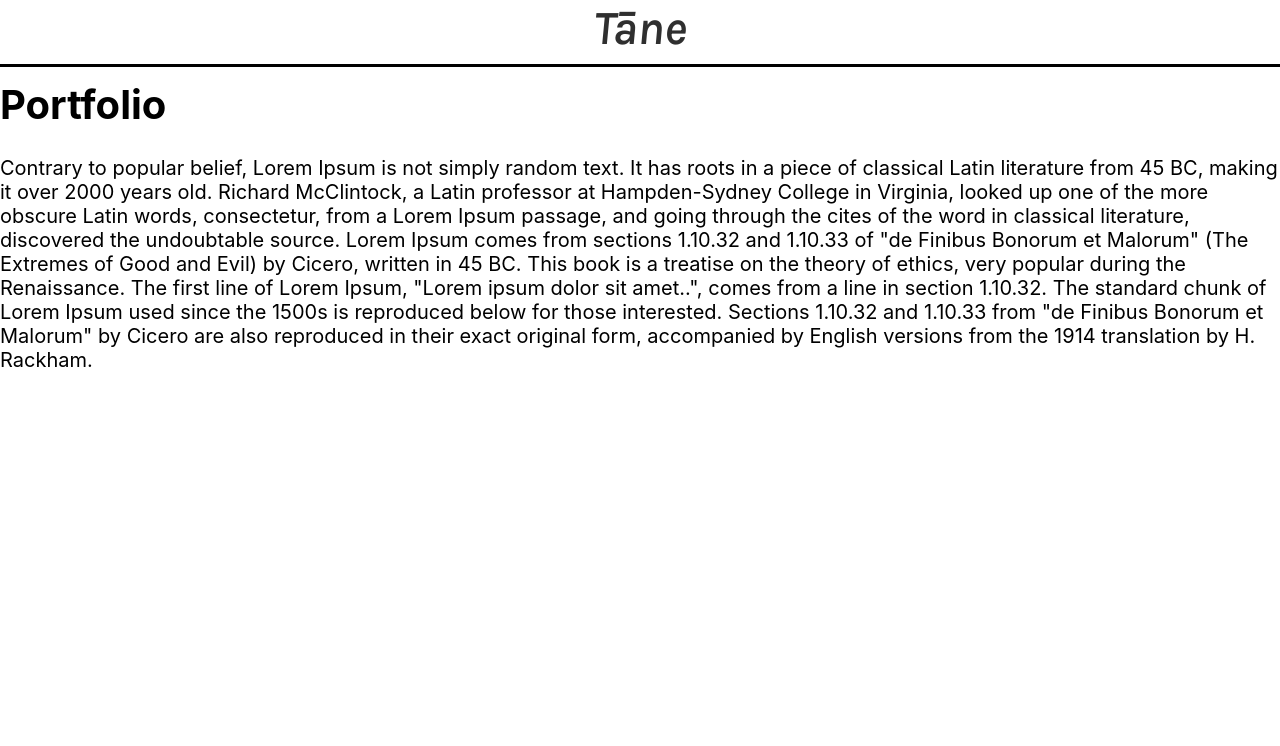
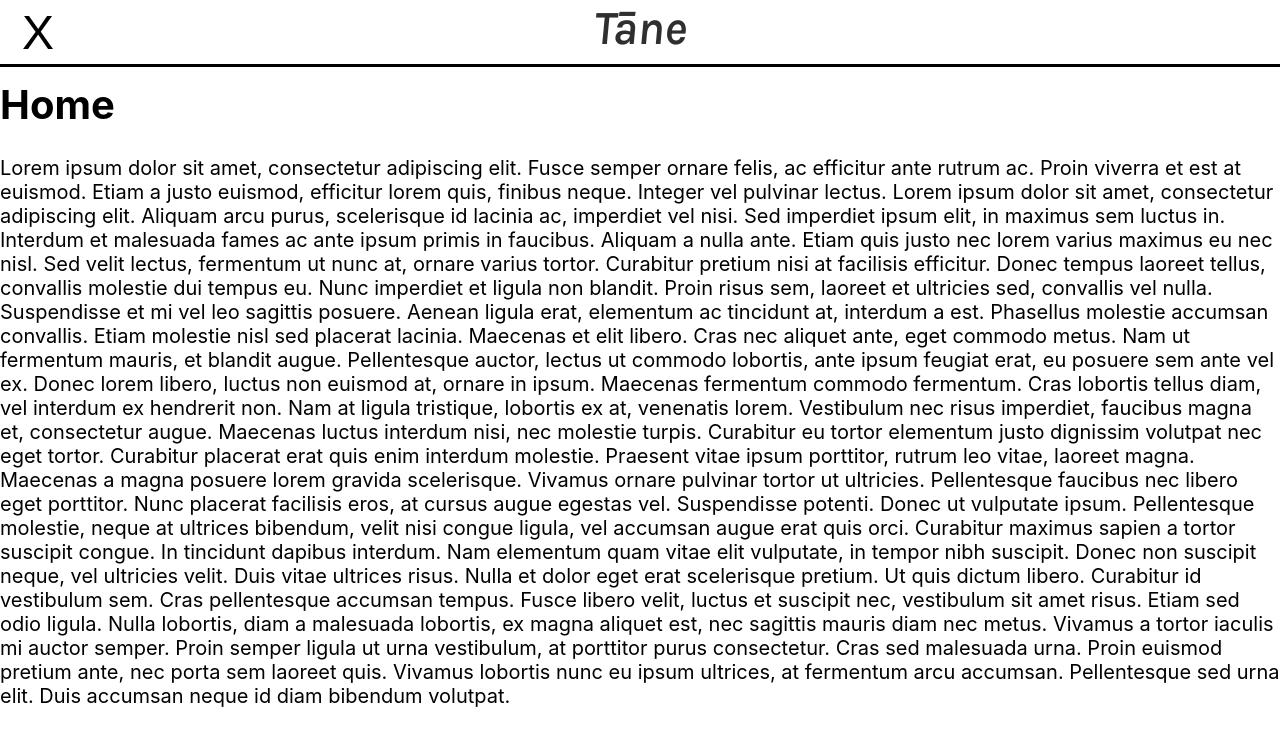
Before and after one commit to Lanruoj/Portfolio, a React (Create React App) app: page / in a window 1280 px wide. Shown: the top 746 px of the page. Built offline with nearby package versions, Linux system fonts and the light colour scheme.

Commit message:
Add MenuContext, NavBar with MenuContainer scaffold list

```diff
--- a/src/App.js
+++ b/src/App.js
@@ -1,30 +1,23 @@
+import { BrowserRouter, Routes, Route } from "react-router-dom";
 import { NavBar } from "./components/NavBar";
+import { MenuContext } from "./utils/MenuContext";
+import { useState } from "react";
+import { Home } from "./pages/Home";
+import { About } from "./pages/About";
 
 function App() {
+  const [menuVisible, setMenuVisible] = useState(false);
   return (
     <>
-      <NavBar />
-      <div>
-        <h1>Portfolio</h1>
-        <p>
-          Contrary to popular belief, Lorem Ipsum is not simply random text. It
-          has roots in a piece of classical Latin literature from 45 BC, making
-          it over 2000 years old. Richard McClintock, a Latin professor at
-          Hampden-Sydney College in Virginia, looked up one of the more obscure
-          Latin words, consectetur, from a Lorem Ipsum passage, and going
-          through the cites of the word in classical literature, discovered the
-          undoubtable source. Lorem Ipsum comes from sections 1.10.32 and
-          1.10.33 of "de Finibus Bonorum et Malorum" (The Extremes of Good and
-          Evil) by Cicero, written in 45 BC. This book is a treatise on the
-          theory of ethics, very popular during the Renaissance. The first line
-          of Lorem Ipsum, "Lorem ipsum dolor sit amet..", comes from a line in
-          section 1.10.32. The standard chunk of Lorem Ipsum used since the
-          1500s is reproduced below for those interested. Sections 1.10.32 and
-          1.10.33 from "de Finibus Bonorum et Malorum" by Cicero are also
-          reproduced in their exact original form, accompanied by English
-          versions from the 1914 translation by H. Rackham.
-        </p>
-      </div>
+      <MenuContext.Provider value={{ menuVisible, setMenuVisible }}>
+        <NavBar />
+        <Routes>
+          <Route path="/" element={<Home />} />
+          <Route path="/about" element={<About />} />
+          {/* <Route path="/projects" element={<Projects />} />
+        <Route path="/contact" element={<Contact />} /> */}
+        </Routes>
+      </MenuContext.Provider>
     </>
   );
 }
--- a/src/components/NavBar.jsx
+++ b/src/components/NavBar.jsx
@@ -1,10 +1,11 @@
+import { useState } from "react";
 import styled from "styled-components";
 import logo from "../img/tane-logo.png";
+import { useMenuContext } from "../utils/MenuContext";
 
 const NavContainer = styled.nav`
   display: flex;
   justify-content: center;
-  /* background-color: blue; */
   width: 100%;
   height: 4rem;
   position: fixed;
@@ -13,25 +14,50 @@ const NavContainer = styled.nav`
 `;
 
 const Title = styled.h1`
+  position: fixed;
   margin: 0;
-  position: fixed;
   color: #2f2f2f;
   text-align: center;
   font-family: "Karla", sans-serif;
   font-size: 3rem;
 `;
 
-// const Logo = styled.img`
-//   height: 6rem;
-// `;
+const MenuButton = styled.button`
+  background-color: rgba(255, 255, 255, 0);
+  border: none;
+  font-size: 3rem;
+  position: absolute;
+  align-self: center;
+  left: 1rem;
+`;
+
+const MenuContainer = styled.ul`
+  position: fixed;
+  background-color: white;
+`;
 
 export const NavBar = () => {
+  const { menuVisible, setMenuVisible } = useMenuContext();
+  const toggleMenu = () => {
+    menuVisible ? setMenuVisible(false) : setMenuVisible(true);
+  };
+
   return (
-    <NavContainer>
-      <Title>
-        <i>Tāne</i>
-      </Title>
-      {/* <Logo src={logo} alt="Hello" /> */}
-    </NavContainer>
+    <>
+      <NavContainer>
+        <MenuButton onClick={toggleMenu}>X</MenuButton>
+        <Title>
+          <i>Tāne</i>
+        </Title>
+      </NavContainer>
+      {menuVisible ? (
+        <MenuContainer>
+          <li>Hello</li>
+          <li>Hello</li>
+          <li>Hello</li>
+          <li>Hello</li>
+        </MenuContainer>
+      ) : null}
+    </>
   );
 };
--- /dev/null
+++ b/src/pages/About.jsx
@@ -0,0 +1,53 @@
+export const About = () => {
+  return (
+    <>
+      <h1>About</h1>
+      <p>
+        Lorem ipsum dolor sit amet, consectetur adipiscing elit. Fusce semper
+        ornare felis, ac efficitur ante rutrum ac. Proin viverra et est at
+        euismod. Etiam a justo euismod, efficitur lorem quis, finibus neque.
+        Integer vel pulvinar lectus. Lorem ipsum dolor sit amet, consectetur
+        adipiscing elit. Aliquam arcu purus, scelerisque id lacinia ac,
+        imperdiet vel nisi. Sed imperdiet ipsum elit, in maximus sem luctus in.
+        Interdum et malesuada fames ac ante ipsum primis in faucibus. Aliquam a
+        nulla ante. Etiam quis justo nec lorem varius maximus eu nec nisl. Sed
+        velit lectus, fermentum ut nunc at, ornare varius tortor. Curabitur
+        pretium nisi at facilisis efficitur. Donec tempus laoreet tellus,
+        convallis molestie dui tempus eu. Nunc imperdiet et ligula non blandit.
+        Proin risus sem, laoreet et ultricies sed, convallis vel nulla.
+        Suspendisse et mi vel leo sagittis posuere. Aenean ligula erat,
+        elementum ac tincidunt at, interdum a est. Phasellus molestie accumsan
+        convallis. Etiam molestie nisl sed placerat lacinia. Maecenas et elit
+        libero. Cras nec aliquet ante, eget commodo metus. Nam ut fermentum
+        mauris, et blandit augue. Pellentesque auctor, lectus ut commodo
+        lobortis, ante ipsum feugiat erat, eu posuere sem ante vel ex. Donec
+        lorem libero, luctus non euismod at, ornare in ipsum. Maecenas fermentum
+        commodo fermentum. Cras lobortis tellus diam, vel interdum ex hendrerit
+        non. Nam at ligula tristique, lobortis ex at, venenatis lorem.
+        Vestibulum nec risus imperdiet, faucibus magna et, consectetur augue.
+        Maecenas luctus interdum nisi, nec molestie turpis. Curabitur eu tortor
+        elementum justo dignissim volutpat nec eget tortor. Curabitur placerat
+        erat quis enim interdum molestie. Praesent vitae ipsum porttitor, rutrum
+        leo vitae, laoreet magna. Maecenas a magna posuere lorem gravida
+        scelerisque. Vivamus ornare pulvinar tortor ut ultricies. Pellentesque
+        faucibus nec libero eget porttitor. Nunc placerat facilisis eros, at
+        cursus augue egestas vel. Suspendisse potenti. Donec ut vulputate ipsum.
+        Pellentesque molestie, neque at ultrices bibendum, velit nisi congue
+        ligula, vel accumsan augue erat quis orci. Curabitur maximus sapien a
+        tortor suscipit congue. In tincidunt dapibus interdum. Nam elementum
+        quam vitae elit vulputate, in tempor nibh suscipit. Donec non suscipit
+        neque, vel ultricies velit. Duis vitae ultrices risus. Nulla et dolor
+        eget erat scelerisque pretium. Ut quis dictum libero. Curabitur id
+        vestibulum sem. Cras pellentesque accumsan tempus. Fusce libero velit,
+        luctus et suscipit nec, vestibulum sit amet risus. Etiam sed odio
+        ligula. Nulla lobortis, diam a malesuada lobortis, ex magna aliquet est,
+        nec sagittis mauris diam nec metus. Vivamus a tortor iaculis mi auctor
+        semper. Proin semper ligula ut urna vestibulum, at porttitor purus
+        consectetur. Cras sed malesuada urna. Proin euismod pretium ante, nec
+        porta sem laoreet quis. Vivamus lobortis nunc eu ipsum ultrices, at
+        fermentum arcu accumsan. Pellentesque sed urna elit. Duis accumsan neque
+        id diam bibendum volutpat.
+      </p>
+    </>
+  );
+};
--- /dev/null
+++ b/src/pages/Home.jsx
@@ -0,0 +1,53 @@
+export const Home = () => {
+  return (
+    <>
+      <h1>Home</h1>
+      <p>
+        Lorem ipsum dolor sit amet, consectetur adipiscing elit. Fusce semper
+        ornare felis, ac efficitur ante rutrum ac. Proin viverra et est at
+        euismod. Etiam a justo euismod, efficitur lorem quis, finibus neque.
+        Integer vel pulvinar lectus. Lorem ipsum dolor sit amet, consectetur
+        adipiscing elit. Aliquam arcu purus, scelerisque id lacinia ac,
+        imperdiet vel nisi. Sed imperdiet ipsum elit, in maximus sem luctus in.
+        Interdum et malesuada fames ac ante ipsum primis in faucibus. Aliquam a
+        nulla ante. Etiam quis justo nec lorem varius maximus eu nec nisl. Sed
+        velit lectus, fermentum ut nunc at, ornare varius tortor. Curabitur
+        pretium nisi at facilisis efficitur. Donec tempus laoreet tellus,
+        convallis molestie dui tempus eu. Nunc imperdiet et ligula non blandit.
+        Proin risus sem, laoreet et ultricies sed, convallis vel nulla.
+        Suspendisse et mi vel leo sagittis posuere. Aenean ligula erat,
+        elementum ac tincidunt at, interdum a est. Phasellus molestie accumsan
+        convallis. Etiam molestie nisl sed placerat lacinia. Maecenas et elit
+        libero. Cras nec aliquet ante, eget commodo metus. Nam ut fermentum
+        mauris, et blandit augue. Pellentesque auctor, lectus ut commodo
+        lobortis, ante ipsum feugiat erat, eu posuere sem ante vel ex. Donec
+        lorem libero, luctus non euismod at, ornare in ipsum. Maecenas fermentum
+        commodo fermentum. Cras lobortis tellus diam, vel interdum ex hendrerit
+        non. Nam at ligula tristique, lobortis ex at, venenatis lorem.
+        Vestibulum nec risus imperdiet, faucibus magna et, consectetur augue.
+        Maecenas luctus interdum nisi, nec molestie turpis. Curabitur eu tortor
+        elementum justo dignissim volutpat nec eget tortor. Curabitur placerat
+        erat quis enim interdum molestie. Praesent vitae ipsum porttitor, rutrum
+        leo vitae, laoreet magna. Maecenas a magna posuere lorem gravida
+        scelerisque. Vivamus ornare pulvinar tortor ut ultricies. Pellentesque
+        faucibus nec libero eget porttitor. Nunc placerat facilisis eros, at
+        cursus augue egestas vel. Suspendisse potenti. Donec ut vulputate ipsum.
+        Pellentesque molestie, neque at ultrices bibendum, velit nisi congue
+        ligula, vel accumsan augue erat quis orci. Curabitur maximus sapien a
+        tortor suscipit congue. In tincidunt dapibus interdum. Nam elementum
+        quam vitae elit vulputate, in tempor nibh suscipit. Donec non suscipit
+        neque, vel ultricies velit. Duis vitae ultrices risus. Nulla et dolor
+        eget erat scelerisque pretium. Ut quis dictum libero. Curabitur id
+        vestibulum sem. Cras pellentesque accumsan tempus. Fusce libero velit,
+        luctus et suscipit nec, vestibulum sit amet risus. Etiam sed odio
+        ligula. Nulla lobortis, diam a malesuada lobortis, ex magna aliquet est,
+        nec sagittis mauris diam nec metus. Vivamus a tortor iaculis mi auctor
+        semper. Proin semper ligula ut urna vestibulum, at porttitor purus
+        consectetur. Cras sed malesuada urna. Proin euismod pretium ante, nec
+        porta sem laoreet quis. Vivamus lobortis nunc eu ipsum ultrices, at
+        fermentum arcu accumsan. Pellentesque sed urna elit. Duis accumsan neque
+        id diam bibendum volutpat.
+      </p>
+    </>
+  );
+};
--- /dev/null
+++ b/src/utils/MenuContext.jsx
@@ -0,0 +1,4 @@
+import { useContext, createContext } from "react";
+
+export const MenuContext = createContext();
+export const useMenuContext = () => useContext(MenuContext);
```
